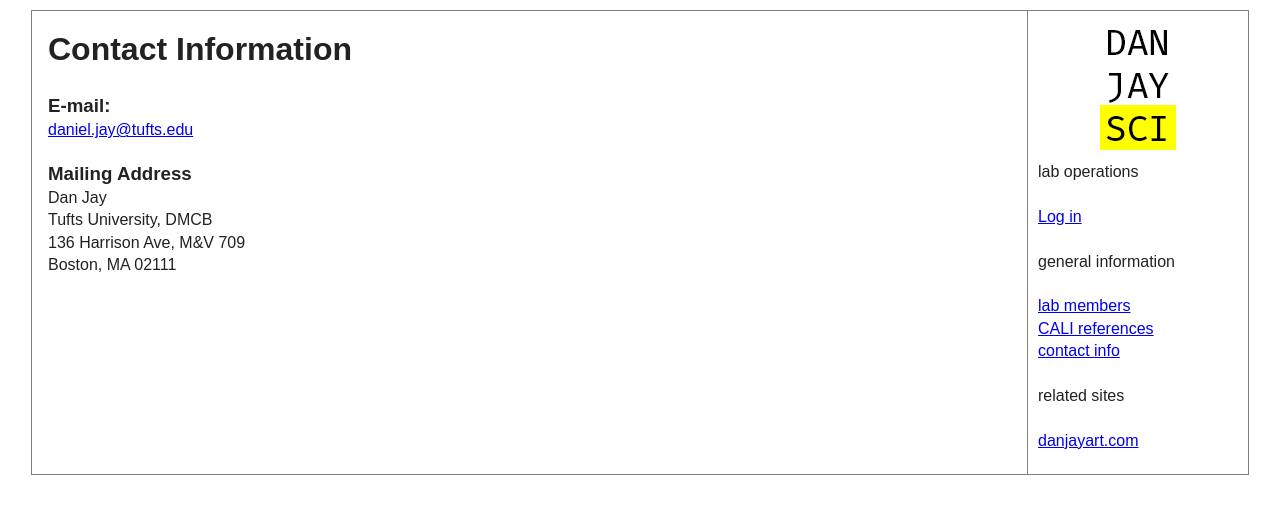
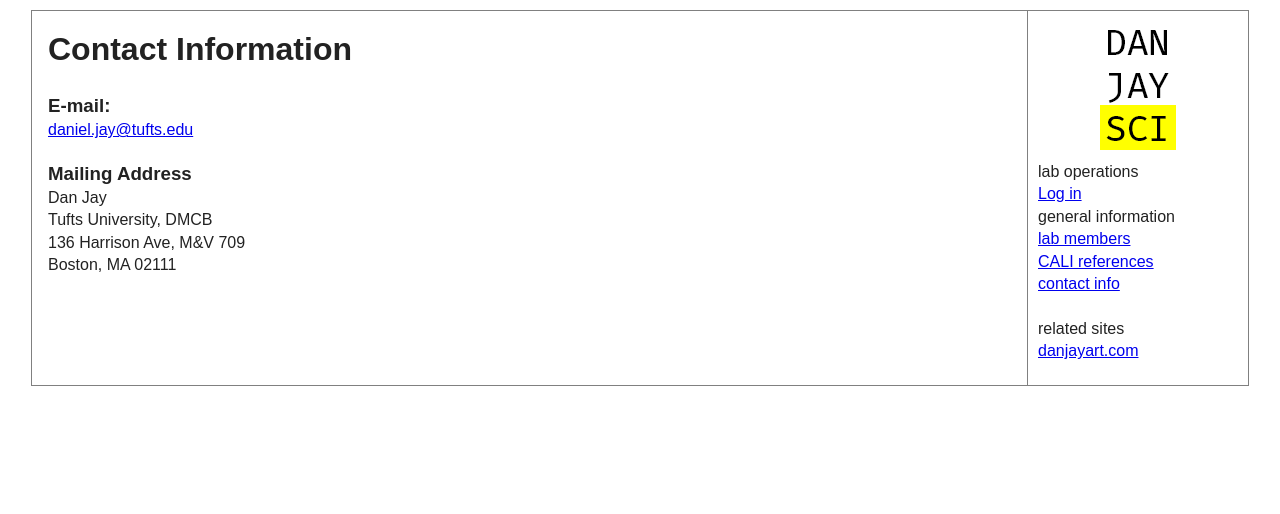
Before and after one commit to danielsenhwong/danjaysci_old, a Django app: page /contact/ in a window 1280 px wide. Shown: the top 514 px of the page. Run offline with Django 3.2, Linux system fonts and the light colour scheme; some libraries are stand-ins or nearby versions.

Commit message:
format change

```diff
--- a/website_django/danjaysci/templates/navigation.html
+++ b/website_django/danjaysci/templates/navigation.html
@@ -1,12 +1,12 @@
 <a href="/"><img src="{{ STATIC_URL }}img/danjaysci.png" alt="danjaysci" id="navlogo"/></a>
 
-<div class="nav_header">lab operations</div><br />
+<span class="nav_header">lab operations</span><br />
 {% if user.is_authenticated %}
     Signed in as <span class="auth_nav ">{{ user.username }}</span><br />
     <a href='{% url 'logout' %}'>Log out</a><br />
     <br />
     <div class="auth_nav">
-      <div class="nav_header">inventories</div><br />
+      <span class="nav_header">inventories</span><br />
       cell lines<br />
       + LN2 stocks<br />
       <a href="/plasmids">plasmids</a><br />
@@ -17,15 +17,13 @@
 {% else %}
 	<a href='{% url 'login' %}'>Log in</a><br />
 {% endif %}
-	<br />
 
-
-<div class="nav_header">general information</div><br />
+<span class="nav_header">general information</span><br />
 <a href="/lab_members">lab members</a><br />
 <a href="/references/list">CALI references</a><br />
 <a href="/contact">contact info</a><br />
 <br />
-<div class="nav_header">related sites</div><br />
+<span class="nav_header">related sites</span><br />
 <a href="http://www.danjayart.com" target="_blank">danjayart.com</a><br />
 <br />
 {% block navigation %}{% endblock %}
```
